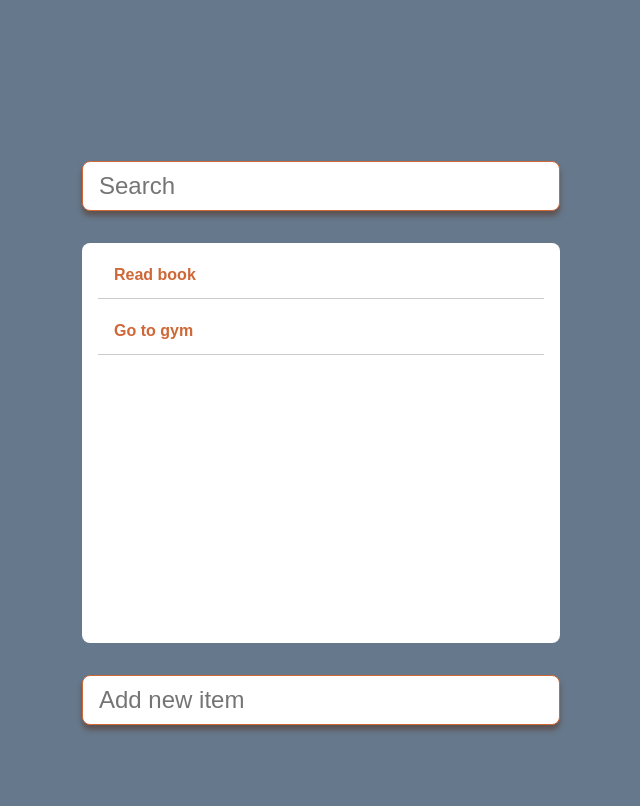
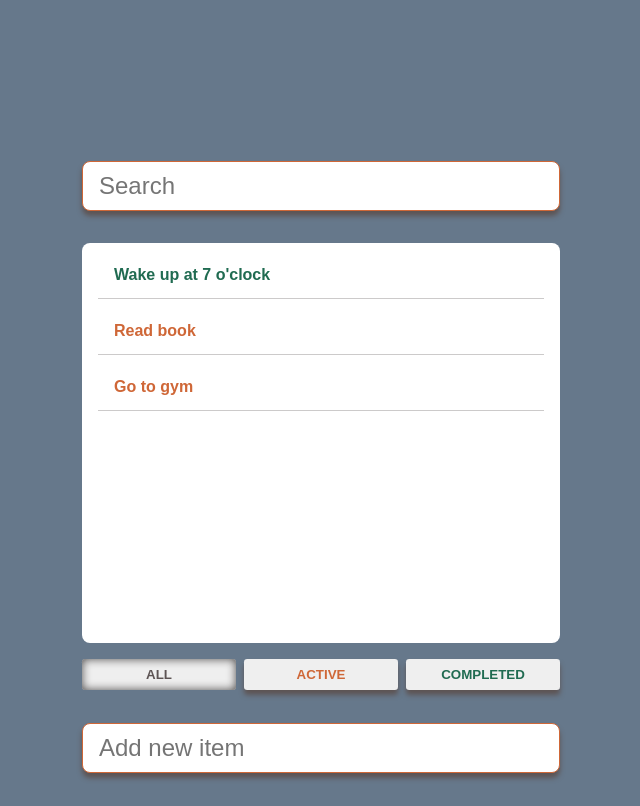
Before and after one commit to EvgenyGrinko/Front-end_List, a website: page index.html in a window 1280 px wide. Both pictures are taken after a click on the element "Wake up at 7 o'clock". Shown: the whole page, without its empty margins (319-959 px from the left). Drawn offline with Linux system fonts and the light colour scheme.

Commit message:
Add search functionality and 3 lists of items

```diff
--- a/index.html
+++ b/index.html
@@ -8,10 +8,24 @@
   </head>
   <body>
     <div class="container">
-      <input id="searchElem" type="text" class="input-bar" placeholder="Search" />
-      <div class="list">
+      <input
+        id="searchElem"
+        type="text"
+        class="input-bar"
+        placeholder="Search"
+      />
+      <div class="list"></div>
+      <div class="all-buttons">
+        <button class="btn allItemsColor">all</button>
+        <button class="btn activeItemsColor">active</button>
+        <button class="btn completedItemsColor">completed</button>
       </div>
-      <input id="inputNewElem" class="input-bar" type="text" placeholder="Add new item" />
+      <input
+        id="inputNewElem"
+        class="input-bar"
+        type="text"
+        placeholder="Add new item"
+      />
     </div>
   </body>
   <script src="./index.js"></script>
--- a/index.js
+++ b/index.js
@@ -1,57 +1,117 @@
+const initialItems = ["Wake up at 7 o'clock", "Read book", "Go to gym"];
 
-const initialItems = ["Wake up at 7 o'clock", "Read book", "Go to gym"];
-let listItems = [];
-const foundItems = [];
+let allItems = []; //all items: "completed" + "active"
+let activeItems = []; //i.e. not completed yet items
+
+const completedItems = []; //completed items
+const foundItems = []; //items that were found by search
+
+let focusedItem;
 const list = document.querySelector(".list");
 const inputElem = document.getElementById("inputNewElem");
 const searchElem = document.getElementById("searchElem");
-
-document.addEventListener("DOMContentLoaded", ()=>{
-  if (listItems.length === 0) {
-    listItems = [...initialItems];
-    renderItems(listItems);
-   }else renderItems(listItems);
+const btnAllItems = document.querySelector(".btn.allItemsColor");
+const btnCompletedItems = document.querySelector(".btn.completedItemsColor");
+const btnActiveItems = document.querySelector(".btn.activeItemsColor");
+//Add initial default items to the list, when the DOM fully loaded
+document.addEventListener("DOMContentLoaded", () => {
+  btnAllItems.classList.toggle("focused");
+  focusedItem = btnAllItems;
+  if (activeItems.length === 0) {
+    activeItems = [...initialItems];
+    allItems = [...initialItems];
+    renderItems(activeItems);
+  }
 });
 
+//Event listener for the "Add new item" input
 inputElem.addEventListener("keyup", (event) => {
   if (event.keyCode === 13) {
     const itemText = event.target.value;
-    listItems.push(itemText);
-    addItem(getNewItem(itemText, listItems.length));
+    allItems.push(itemText);
+    activeItems.length === 0
+      ? (activeItems = [...activeItems])
+      : activeItems.push(itemText);
+
+    addItem(getNewItem(itemText, activeItems.length));
     event.target.value = "";
   }
 });
 
+//Event listener for the "Search" input
 searchElem.addEventListener("keyup", (event) => {
+  list.textContent = "";
   const enteredVal = event.target.value;
   const pattern = new RegExp(`^.*${enteredVal}.*$`, "i");
-  listItems.forEach((item) => {
+  foundItems.length = 0;
+  activeItems.forEach((item) => {
     if (pattern.test(item)) foundItems.push(item);
   });
   if (foundItems.length !== 0) renderItems(foundItems);
 });
 
-function renderItems(items){
+//Event listeners for buttons
+btnAllItems.addEventListener("click", () => {
+  changeButtonStyle(btnAllItems);
+  renderItems(allItems);
+});
+btnCompletedItems.addEventListener("click", () => {
+  changeButtonStyle(btnCompletedItems);
+  renderItems(completedItems);
+});
+btnActiveItems.addEventListener("click", () => {
+  changeButtonStyle(btnActiveItems);
+  renderItems(activeItems);
+});
+
+//Function renders items in the list
+function renderItems(items) {
+  list.textContent = "";
   items.forEach((item, index) => {
     addItem(getNewItem(item, index));
   });
 }
 
-function handleItemClick(event) {
+//Function deletes items from the list
+function deleteItem(event) {
   const id = event.target.id;
-  listItems.splice(id, 1);
-  document.getElementById(id).remove();
+  // activeItems = activeItems.filter((item, index) => index !== id);
+  const deletedItem = activeItems.splice(id, 1);
+  completedItems.push(deletedItem);
+  // document.getElementById(id).remove();
+  document.getElementById(id).classList.add("completedItemsColor");
 }
 
-function getNewItem(text, id){
+//Function creates new item before adding to the list
+function getNewItem(text, id) {
   const rawItem = document.createElement("div");
-  rawItem.setAttribute("class", "list__item");
+  rawItem.classList.add("list__item");
   rawItem.setAttribute("id", id);
-  rawItem.addEventListener("click", handleItemClick);
+  rawItem.addEventListener("click", deleteItem);
   rawItem.innerHTML = text;
   return rawItem;
 }
 
-function addItem(item){
+//Function adds new item to the DOM
+function addItem(item) {
   list.append(item);
 }
+
+//Function handles view of pressed button
+function changeButtonStyle(buttonName) {
+  buttonName.classList.toggle("focused");
+  focusedItem.classList.toggle("focused");
+  focusedItem = buttonName;
+}
+
+// switch (listName) {
+//   case allItems:
+//     rawItem.classList.add("allItemsColor");
+//     break;
+//   case btnActiveItems:
+//     rawItem.classList.add("activeItemsColor");
+//     break;
+//   case btnCompletedItems:
+//     rawItem.classList.add("completedItemsColor");
+//     break;
+// }
--- a/styles/style.css
+++ b/styles/style.css
@@ -61,3 +61,39 @@ body {
   text-decoration: line-through;
   box-shadow: inset 0 0 5px rgb(61, 180, 89);
 }
+
+.all-buttons {
+  width: 100%;
+  height: 3rem;
+  padding: 1rem 0;
+  display: grid;
+  grid-template-columns: 1fr 1fr 1fr;
+  column-gap: 0.5rem;
+}
+
+.btn {
+  border: none;
+  border-radius: 0.2rem;
+  padding: 0.5rem;
+  text-transform: uppercase;
+  box-shadow: 0 5px 5px rgb(93, 84, 84);
+  cursor: pointer;
+  font-weight: 600;
+  outline: 0;
+}
+
+.completedItemsColor {
+  color: rgb(32, 107, 81);
+}
+
+.activeItemsColor {
+  color: rgb(207, 103, 55);
+}
+
+.allItemsColor {
+  color: rgb(93, 84, 84);
+}
+.focused {
+  box-shadow: inset 0 0 10px rgb(75, 73, 73);
+  outline: 0;
+}
```
